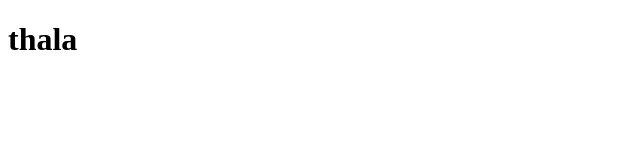
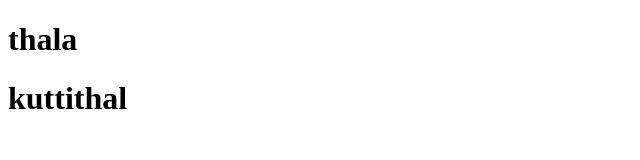
Before and after one commit to kkriman/TANTACLE, a plain HTML site: page index.html in a window 1280 px wide. Shown: the whole page, without its empty margins (0-640 px from the left). Drawn offline with Linux system fonts and the light colour scheme.

Commit message:
secondchange

```diff
--- a/index.html
+++ b/index.html
@@ -7,5 +7,6 @@
   </head>
   <body>
     <h1>thala</h1>
+    <h1>kuttithal</h1>
   </body>
 </html>
```
